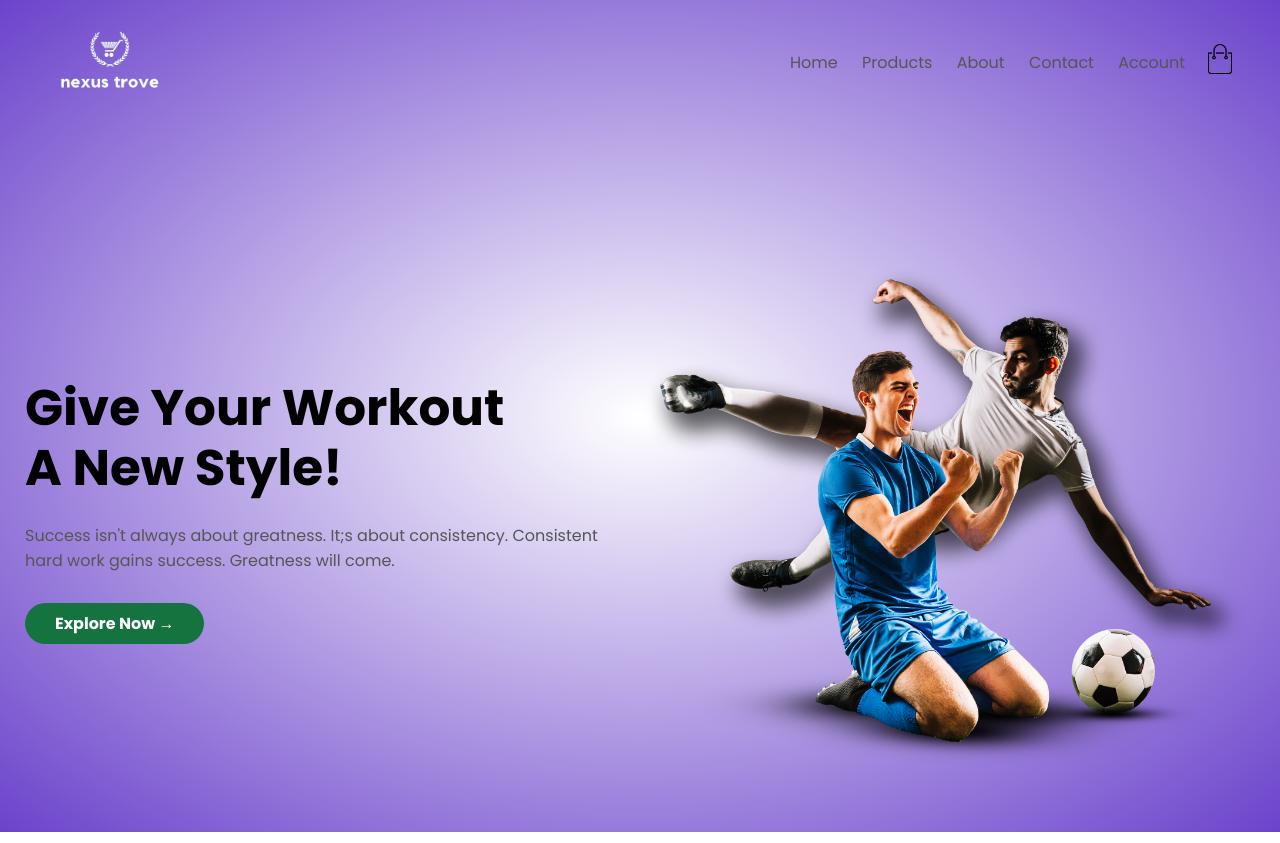
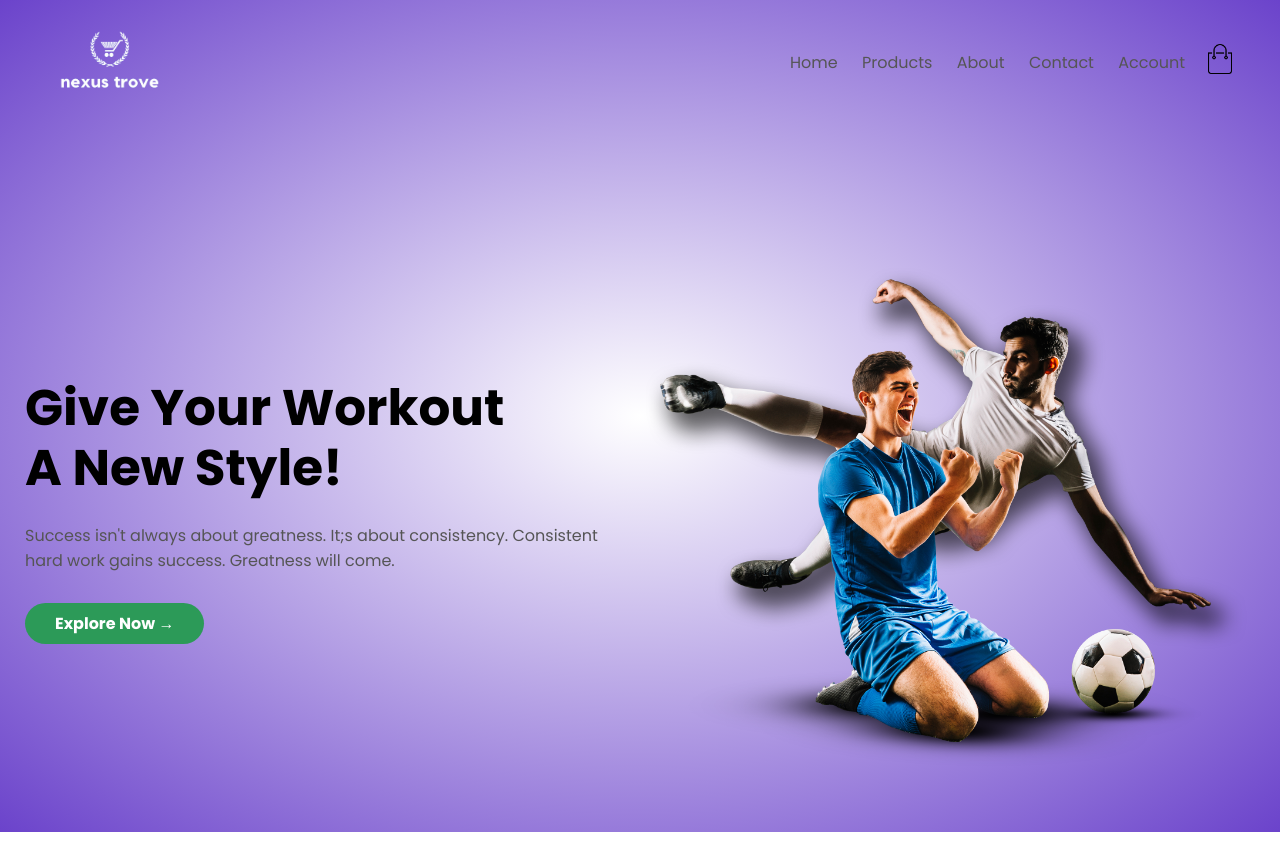
Before and after one commit to alantomanu/nexus-trove, a Django app: page / in a window 1280 px wide, with the pointer over the restyled element. Shown: the top 843 px of the page. Run offline with Django 4.2, Linux system fonts and the light colour scheme.

Commit message:
changed button color to a new green

```diff
--- a/nexus_trove/static/css/style.css
+++ b/nexus_trove/static/css/style.css
@@ -430,7 +430,7 @@ form a{
 }
 
 .btn:hover {
-    background: #15733f; /* Darker green for hover */
+    background: #2c9a58; /* Darker green for hover */
 }
 
 .header {
```
